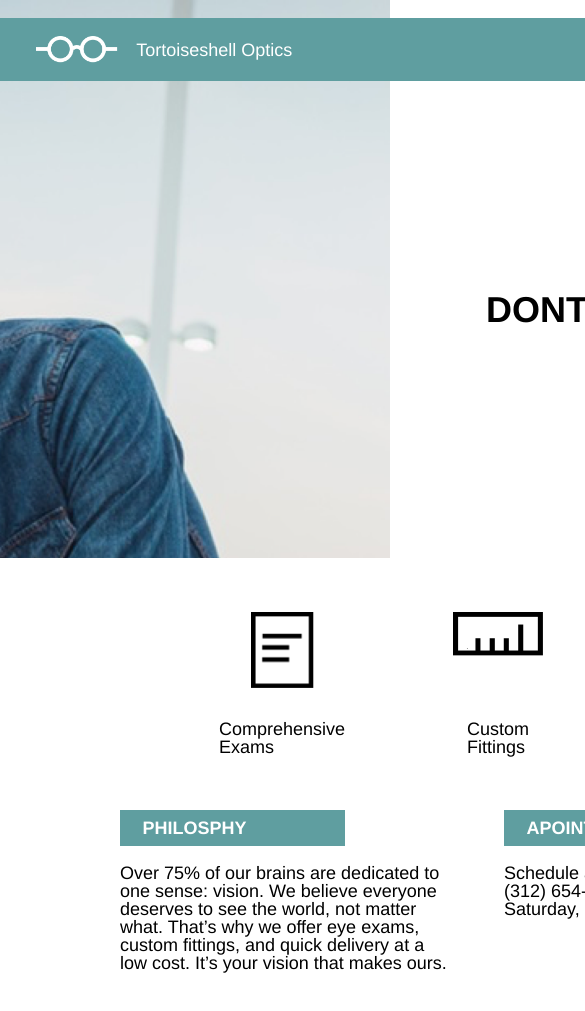
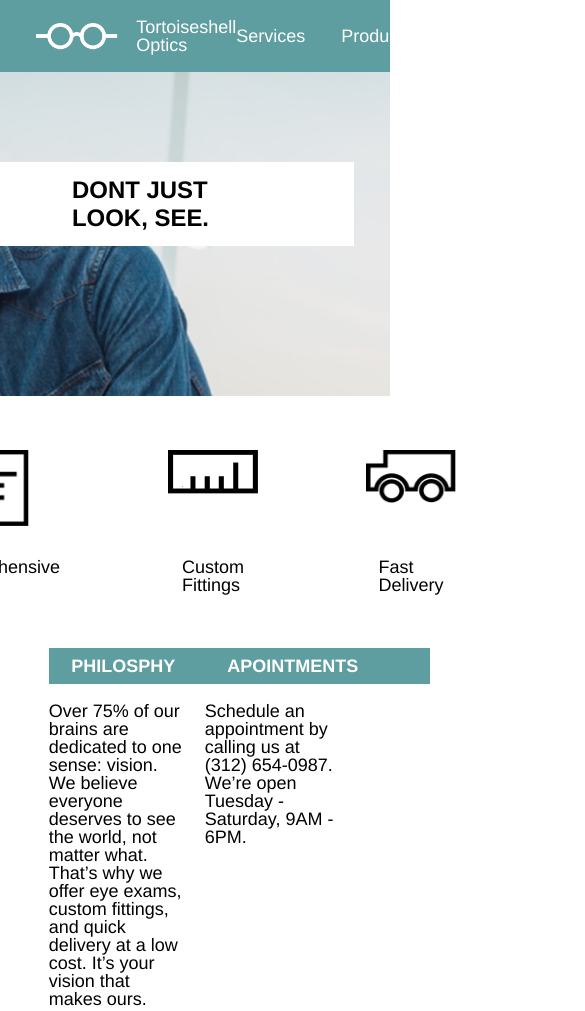
Before and after one commit to osmith17/tortoiseshell-optics, a plain HTML site: page index.html in a window 390 px wide. Shown: the top 1011 px of the page, 585 px wide, since content can reach past the window. Drawn offline with Linux system fonts and the light colour scheme.

Commit message:
tablet responsive 960px;

```diff
--- a/resources/css/style.css
+++ b/resources/css/style.css
@@ -15,12 +15,12 @@ html{
 .sitecontainer{
   width: 960px;
   margin: 0 auto;
-
 }
 
 .headercontainer{
   display: flex;
   flex-direction: column;
+
 }
 
 .headerbar{
@@ -160,3 +160,29 @@ html{
 .copyright{
   margin-left: 1rem;
 }
+
+/* responsive coding */
+
+@media only screen and (max-width:960px){
+
+.sitecontainer{
+  width: 100%;
+}
+.slogancontainer{
+
+  margin-top: 5rem;
+  margin-right: 2rem;
+}
+.slogan{
+  font-size: 1.33rem;
+  padding: 0.75rem 4rem;
+}
+.headerbar{
+  margin-top: 0;
+}
+.headerimage{
+  height: 22rem;
+}
+
+
+}
```
